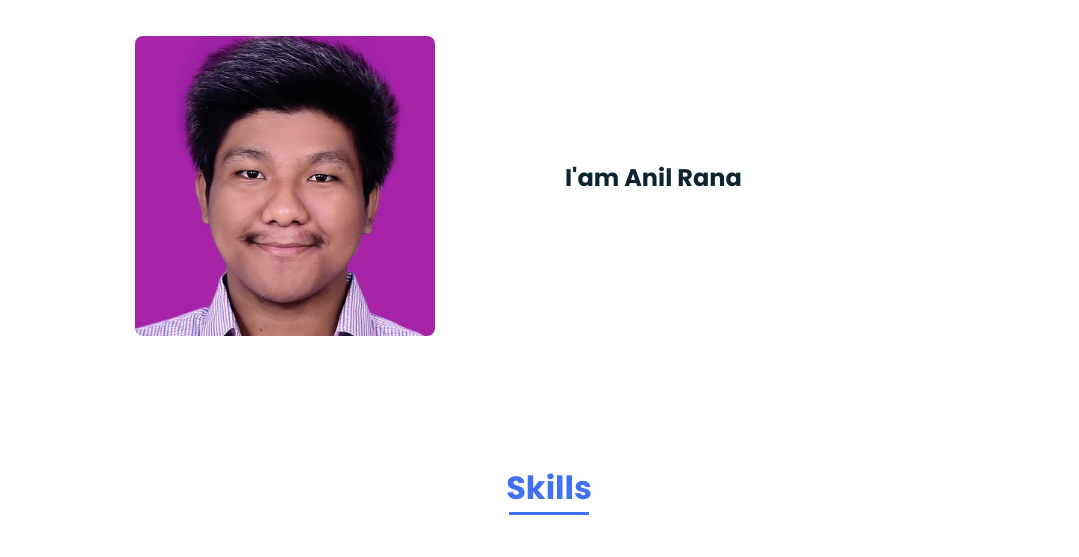
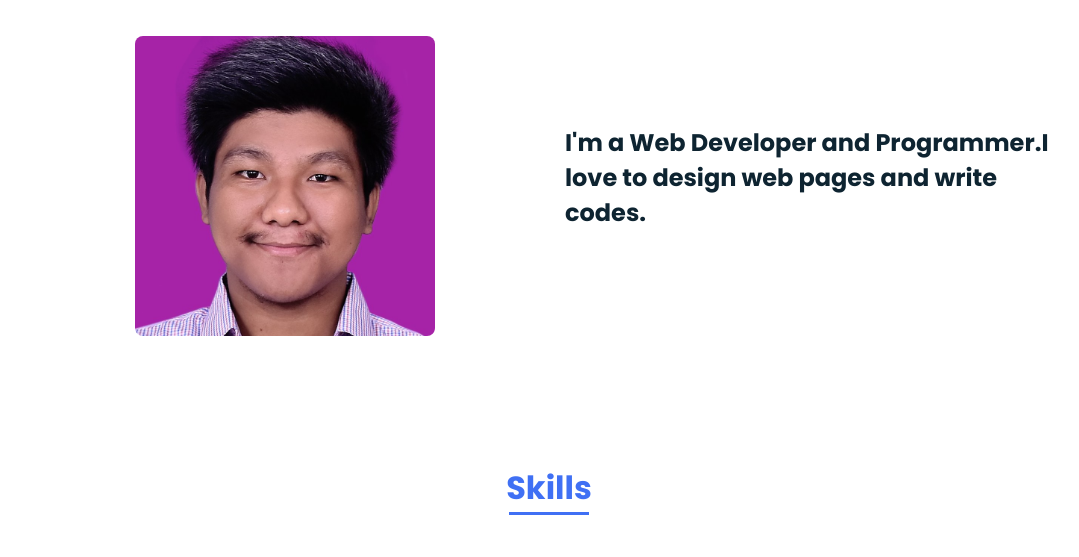
Before and after one commit to Reaperozuma/my-resume, a plain HTML site: page index.html in a window 1280 px wide. Shown: the part 940-1497 px from the top of the page, without its empty margins (91-1170 px from the left). Drawn offline with nearby package versions, Linux system fonts and the light colour scheme.

Commit message:
Update index.html

```diff
--- a/index.html
+++ b/index.html
@@ -64,7 +64,7 @@
                     </div>
 
                     <div>
-                        <h2 class="about__subtitle">I'am Anil Rana</h2>
+                        <h2 class="about__subtitle">I'm a Web Developer and Programmer.I love to design web pages and write codes.</h2>
                         <p class="about__text"></p>
                     </div>
                 </div>
```
